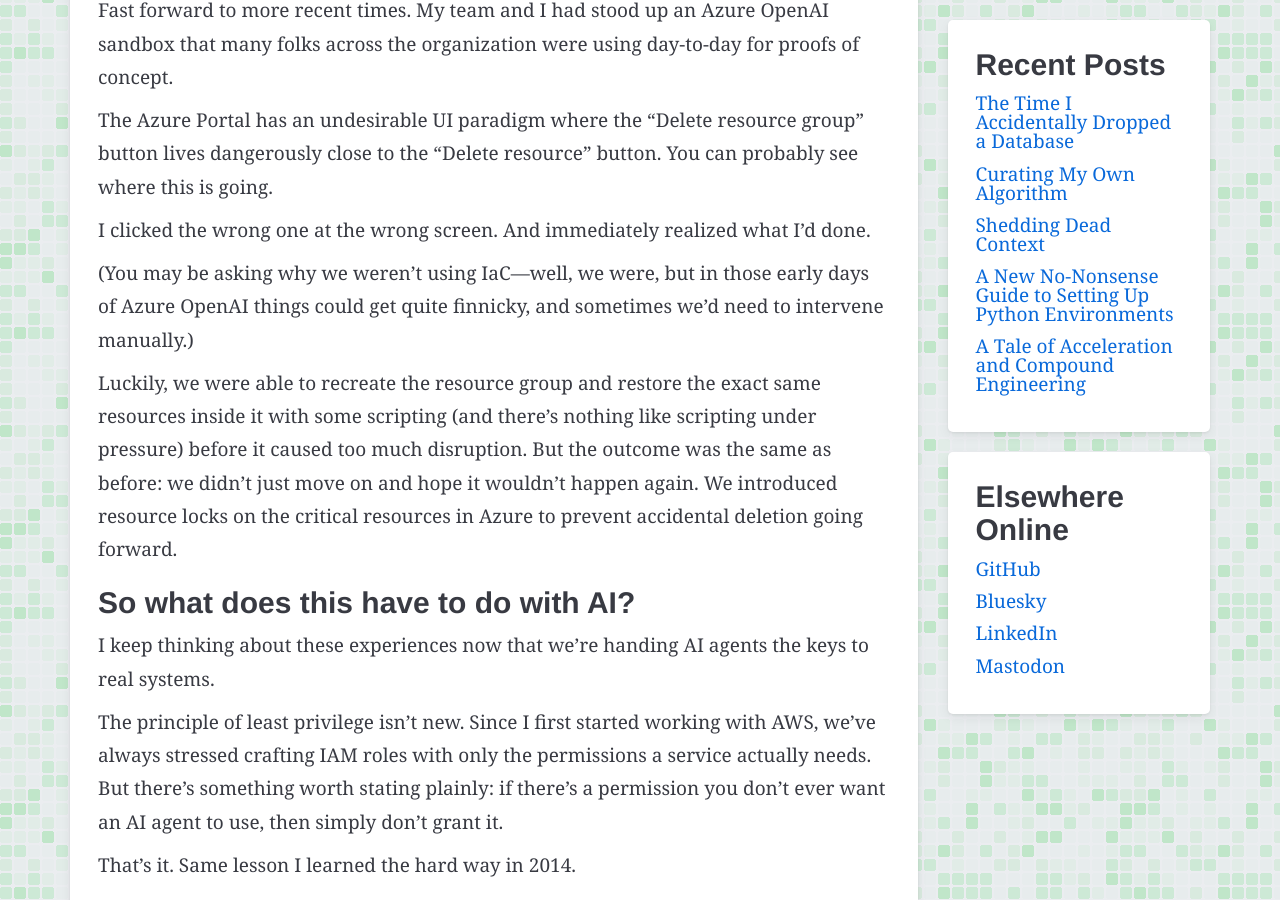
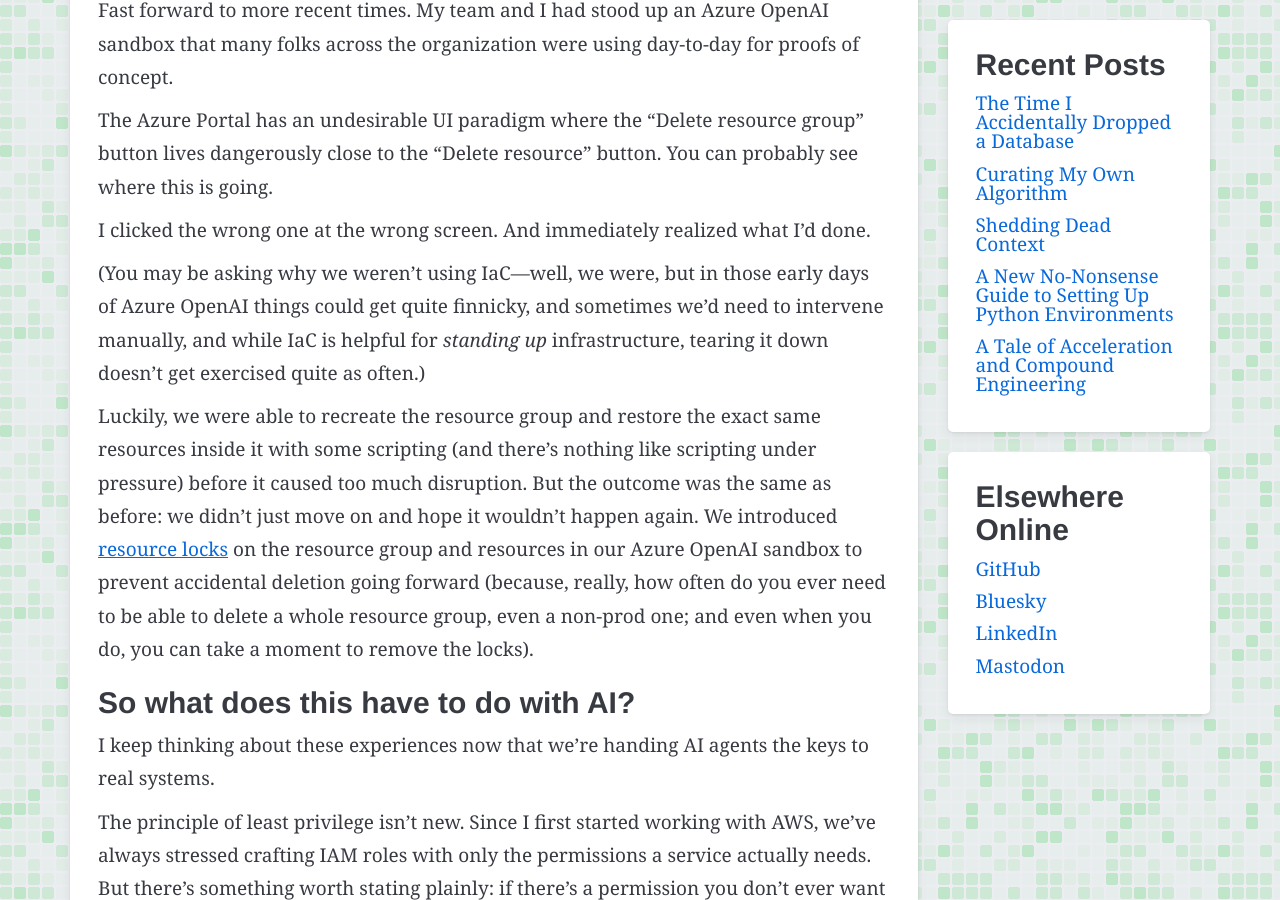
Before and after one commit to ryanspletzer/ryanspletzer.github.io, a Jekyll site: the page built from _posts/2026-04-04-the-time-i-accidentally-dropped-a-database.md, in a window 1280 px wide and 900 px high, scrolled down 2417 px. Built offline with Jekyll 4.4.1, drawn with Linux system fonts in a browser that asks for light colours.

Commit message:
Expand IaC parenthetical and add resource locks link and rationale
Co-Authored-By: Claude Opus 4.6 (1M context) <noreply@anthropic.com>

```diff
--- a/_posts/2026-04-04-the-time-i-accidentally-dropped-a-database.md
+++ b/_posts/2026-04-04-the-time-i-accidentally-dropped-a-database.md
@@ -129,7 +129,9 @@ And immediately realized what I'd done.
 (You may be asking why we weren't using IaC—well,
 we were, but in those early days of Azure OpenAI
 things could get quite finnicky,
-and sometimes we'd need to intervene manually.)
+and sometimes we'd need to intervene manually,
+and while IaC is helpful for *standing up* infrastructure,
+tearing it down doesn't get exercised quite as often.)
 
 Luckily,
 we were able to recreate the resource group
@@ -138,8 +140,14 @@ and restore the exact same resources inside it with some scripting
 before it caused too much disruption.
 But the outcome was the same as before:
 we didn't just move on and hope it wouldn't happen again.
-We introduced resource locks on the critical resources in Azure
-to prevent accidental deletion going forward.
+We introduced
+[resource locks](https://learn.microsoft.com/en-us/azure/azure-resource-manager/management/lock-resources?tabs=json)
+on the resource group and resources in our Azure OpenAI sandbox
+to prevent accidental deletion going forward
+(because, really, how often do you ever need to be able to delete a whole resource group,
+even a non-prod one;
+and even when you do,
+you can take a moment to remove the locks).
 
 ## So what does this have to do with AI?
 
```
